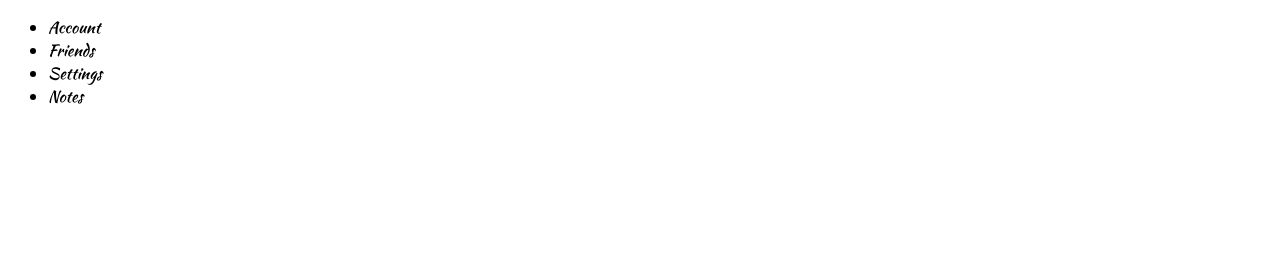
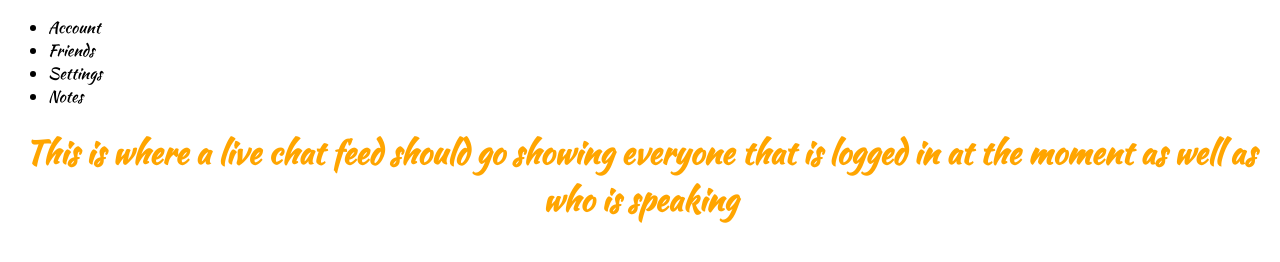
Before and after one commit to itd/Organization-App, a plain HTML site: page uipage.html in a window 1280 px wide. Drawn offline with Linux system fonts and the light colour scheme.

Commit message:
Dressing up the User Interface page

```diff
--- a/uipage.html
+++ b/uipage.html
@@ -16,6 +16,7 @@
 			</ul>
 		</div>
 		<div class="liveChat">
+			<h1>This is where a  live chat feed should go showing everyone that is  logged in at the moment as well as who is speaking</h1>
 
 		</div>
 	</body>
```
